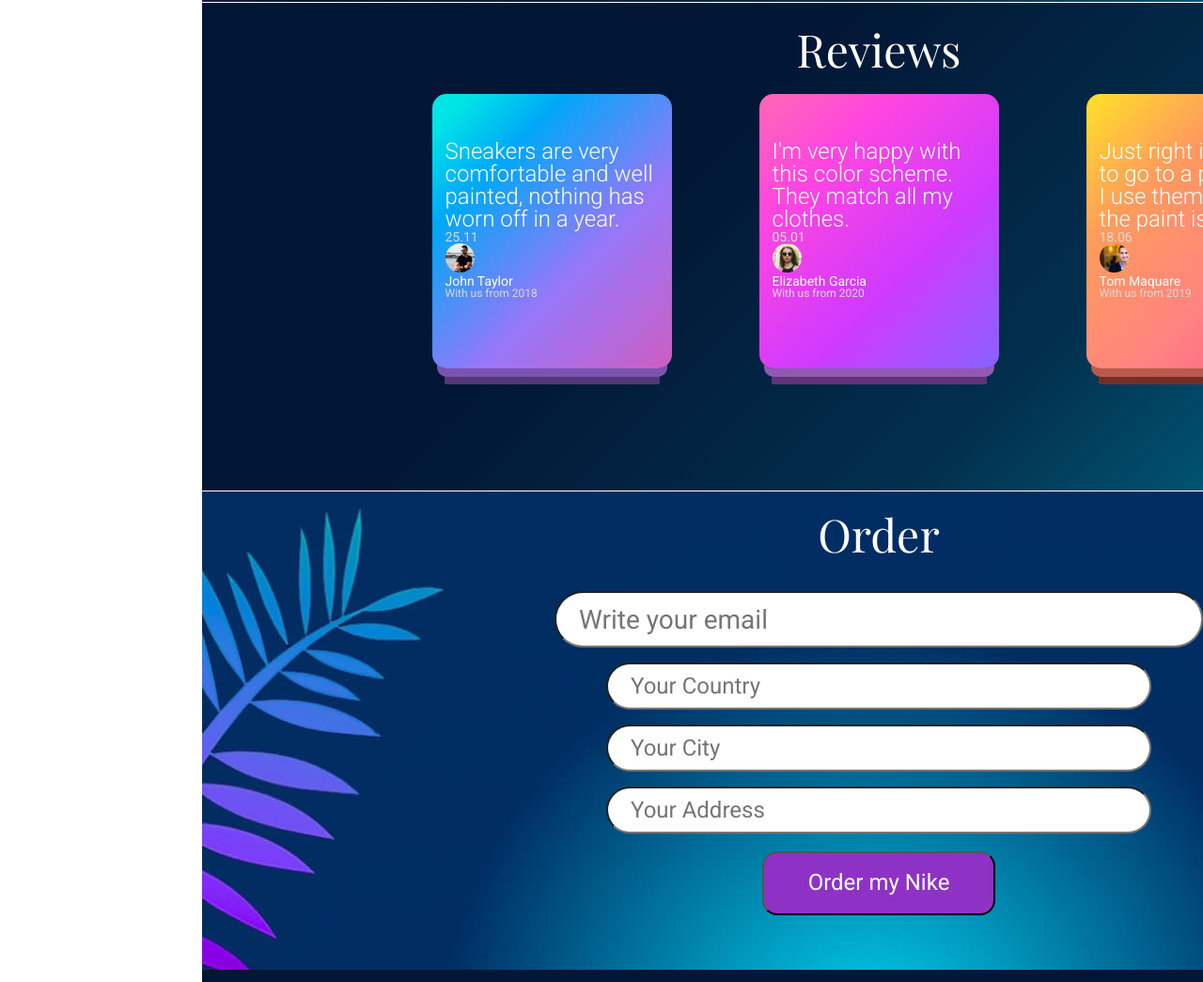
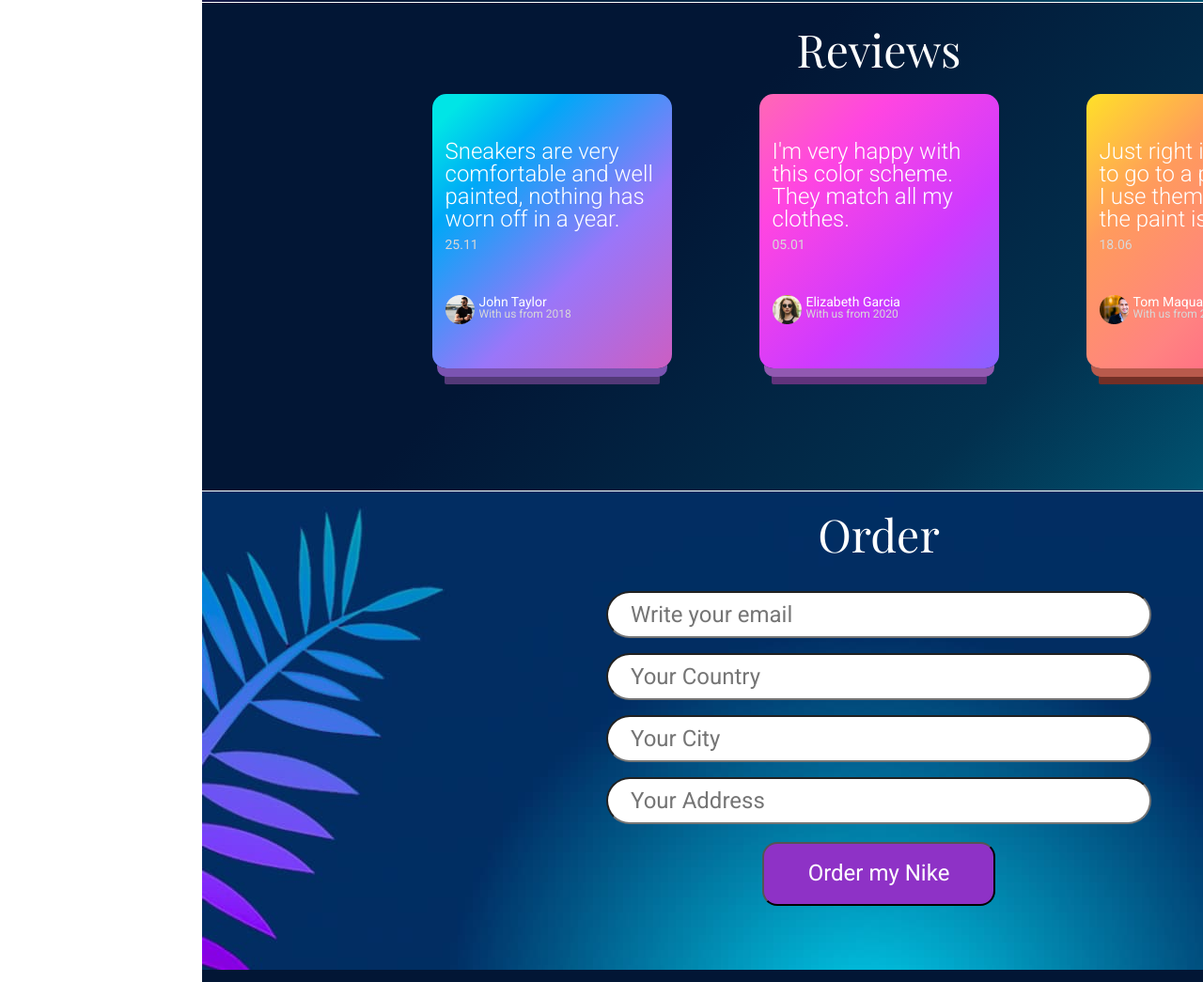
Before and after one commit to MashaKarri/ColorRave, a plain HTML site: page index.html in a window 1280 px wide. Shown: the part 1551-2596 px from the top of the page at 94% size. Drawn offline with nearby package versions, Linux system fonts and the light colour scheme; a web font is replaced by a local one.

Commit message:
ColorRave-5
additions

```diff
--- a/css/styles.css
+++ b/css/styles.css
@@ -1,6 +1,6 @@
   :root {
-  --main-color: #021635; /*advantages, review, footer background color*/
-  --main-text-color: #FFFFFF; /*main text color, header hover*/
+  --main-color: #021635;
+  --main-text-color: #FFFFFF;
   --header-background-color: #012D63;
   --header-nav-color: #C7C7C7;
   --hero-button-color: #8E32C6;
@@ -167,6 +167,7 @@
   line-height: 1.4;
   }
 
+
   .reviews {
   background: linear-gradient(135deg, #021635 35%, #02304E 65%, #01516F 80%, #01AECA 100%);
   height: 520px;
@@ -225,6 +226,16 @@
   font-weight: 400;
   color: #D8D8D8;
   font-size: 14px;
+  margin-top: 8px;
+  }
+
+  .review-footer {
+  margin-top: 47px;
+  }
+
+  .review-img {
+  float: left;
+  margin-right: 5px;
   }
 
   .name {
@@ -280,14 +291,9 @@
   font-size: 24px;
   }
 
-  .form-input-large {
+  .form-input:focus {
+  width: 690px;
   height: 60px;
-  width: 690px;
-  font-size: 28px;
-  }
-
-  .form-input:focus,
-  .form-input-large:focus {
   border-color: #3f7dac;
   outline: none;
   box-shadow: 0 0 5px #020b25;
--- a/index.html
+++ b/index.html
@@ -103,12 +103,15 @@
                 worn off in a year.
               </p>
               <p class="date">25.11</p>
+              <div class="review-footer">
                 <img
                   src="./images/buyer-avatars/buyer-avatars_1.jpg"
                   alt="John Taylor"
+                  class="review-img"
                 />
                 <p class="name">John Taylor</p>
                 <p class="description">With us from 2018</p>
+              </div>
             </div>
             <div class="review-card">
               <p class="review-text">
@@ -118,12 +121,15 @@
                 clothes.
               </p>
               <p class="date">05.01</p>
+              <div class="review-footer">
                 <img
                   src="./images/buyer-avatars/buyer-avatars_2.jpg"
                   alt="Elizabeth Garcia"
+                  class="review-img"
                 />
                 <p class="name">Elizabeth Garcia</p>
                 <p class="description">With us from 2020</p>
+              </div>
             </div>
             <div class="review-card">
               <p class="review-text">
@@ -133,12 +139,15 @@
                 the paint is super.
               </p>
               <p class="date">18.06</p>
+              <div class="review-footer">
                 <img
                   src="./images/buyer-avatars/buyer-avatars_3.jpg"
                   alt="Tom Maquare"
+                  class="review-img"
                 />
                 <p class="name">Tom Maquare</p>
                 <p class="description">With us from 2019</p>
+              </div>
             </div>
           </div>
         </section>
```
Lines whose indentation alone changed are shown as unchanged.
